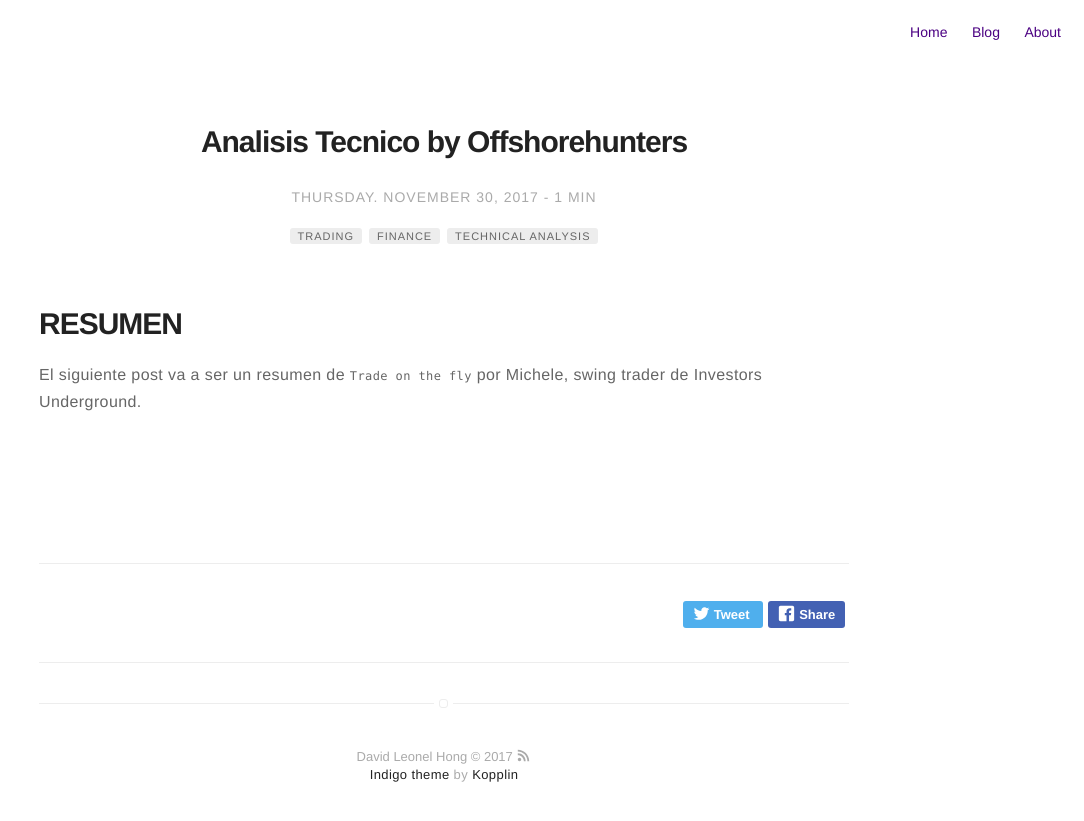
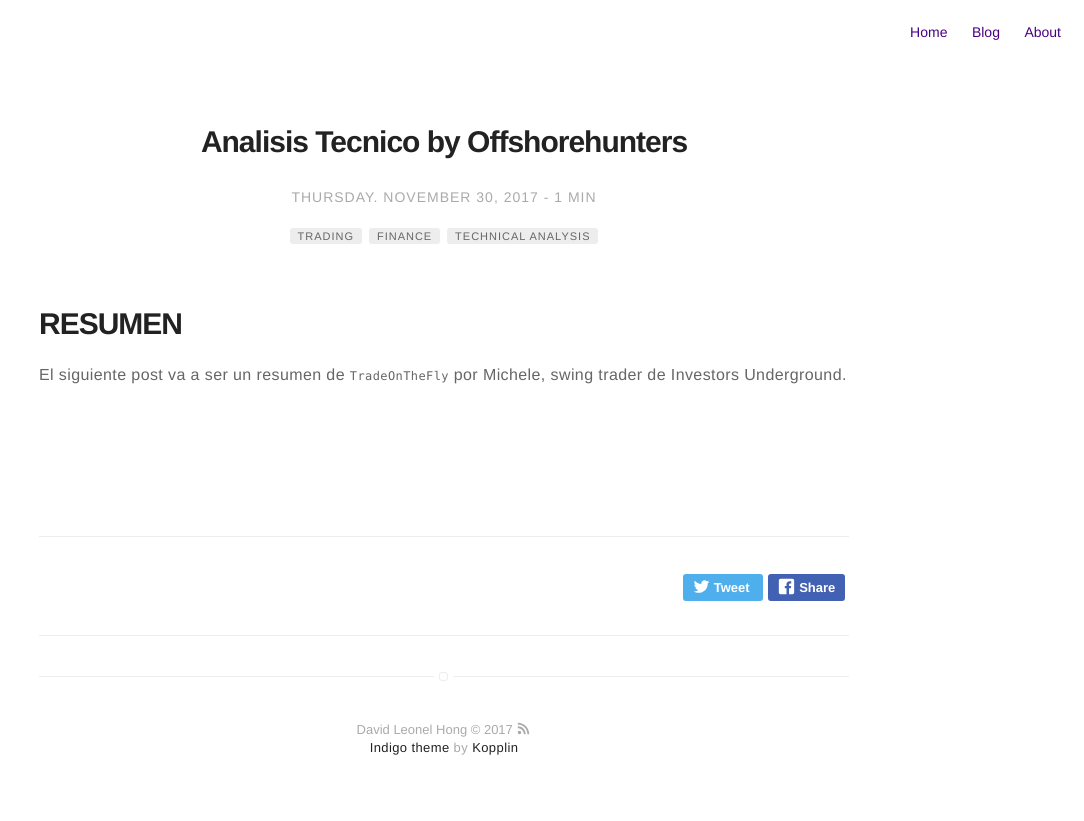
Before and after one commit to davidleonelhong/davidleonelhong.github.io, a Jekyll site: the page built from _posts/2017-11-30-Analisis-Tecnico.md, in a window 1280 px wide. Shown: the top 821 px of the page, without its empty margins (196-1280 px from the left). Built offline with Jekyll 4.4.1, drawn with Linux system fonts in a browser that asks for light colours; a script that is not in the unit is left out.

Commit message:
Update 2017-11-30-Analisis-Tecnico.md

```diff
--- a/_posts/2017-11-30-Analisis-Tecnico.md
+++ b/_posts/2017-11-30-Analisis-Tecnico.md
@@ -14,4 +14,4 @@ description: Analisis de equity segun indicadores tecnicos
 
 # RESUMEN
 
-El siguiente post va a ser un resumen de `Trade on the fly` por Michele, swing trader de Investors Underground.
+El siguiente post va a ser un resumen de `TradeOnTheFly` por Michele, swing trader de Investors Underground.
```
